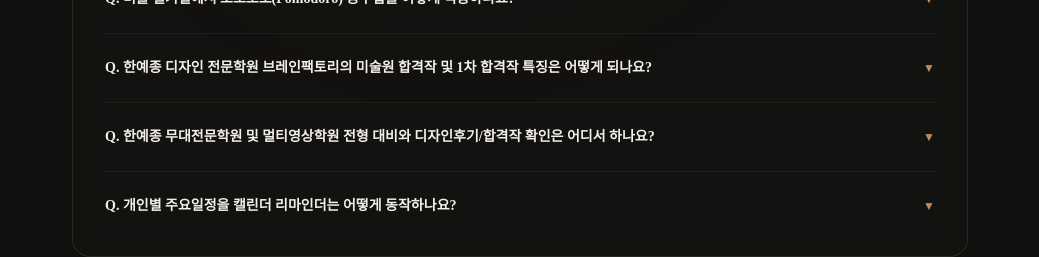
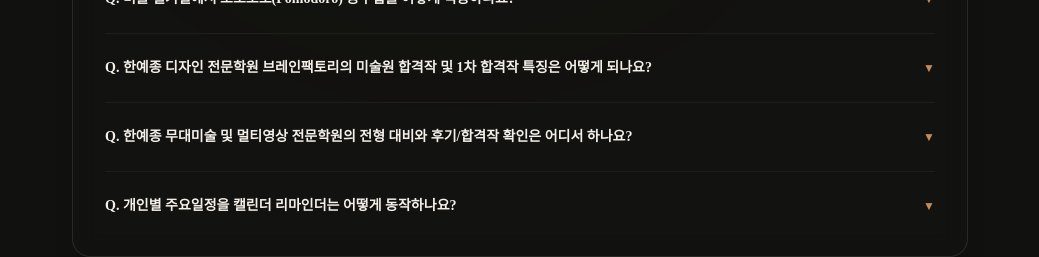
Before and after one commit to brainfactoryvive/art-calender, a Next.js app: page / in a window 1280 px wide. Shown: the part 2480-2737 px from the top of the page, without its empty margins (120-1159 px from the left). Built offline with nearby package versions, Linux system fonts and the light colour scheme; no server answers.

Commit message:
seo: Refine K-Arts (한예종) FAQ content with social links (Instagram & Blog) as requested

```diff
--- a/app/page.tsx
+++ b/app/page.tsx
@@ -23,11 +23,11 @@ export default function Home() {
     },
     {
       q: "한예종 디자인 전문학원 브레인팩토리의 미술원 합격작 및 1차 합격작 특징은 어떻게 되나요?",
-      a: "브레인팩토리 한예종디자인전문학원/미술원 전문관의 2026 한예종 디자인 1차 합격작과 최종 합격작들은 단순 유행 스타일 암기를 배제하고, 출제의 본질을 꿰뚫는 공간 연출과 문제 해석력에 포커싱했습니다. 한예종 전문학원의 차별화된 합격작 정밀 분석 결과는 학생들의 개인별 일간 크리틱 데이터베이스와 캘린더에 고스란히 연계 연동됩니다."
+      a: "브레인팩토리 한예종디자인전문학원/미술원 전문관의 2026 한예종 디자인 1차 합격작과 최종 합격작들은 단순 유행 스타일 암기를 배제하고, 출제의 본질을 꿰뚫는 공간 연출과 문제 해석력에 포커싱했습니다. 한예종 전문학원의 차별화된 디자인 합격작 정밀 분석 결과는 브레인팩토리 인스타그램을 통해 공개되고 있습니다. "
     },
     {
-      q: "한예종 무대전문학원 및 멀티영상학원 전형 대비와 디자인후기/합격작 확인은 어디서 하나요?",
-      a: "한예종 무대전문학원 및 한예종 멀티영상학원 전형을 집중 대비하는 미대 입시생들을 위해, 무대미술과 및 멀티미디어영상과 합격생들의 리얼 한예종 디자인후기 아카이브와 2026 한예종 합격작 포트폴리오 열람을 제공합니다. 본 통합 캘린더 시스템은 1차 실기고사 일정부터 2차 구술 및 심층 실기 루틴까지 학생 개별 템포에 맞춰 밀착 제어합니다."
+      q: "한예종 무대미술 및 멀티영상 전문학원의 전형 대비와 후기/합격작 확인은 어디서 하나요?",
+      a: "한예종 무대미술 및 한예종 멀티영상 전문학원 전형을 집중 대비하는 미대 입시생들을 위해, 무대미술과 및 멀티미디어영상과 합격생들의 2026 한예종 합격작 포트폴리오 열람을 인스타그램과 블로그를 통해 제공합니다. 본 통합 캘린더 시스템은 1차 실기고사 일정부터 2차 구술 및 심층 실기 루틴까지 학생 개별 템포에 맞춰 밀착 제어하여 합격에 이를수 있도록 합니다."
     },
     {
       q: "개인별 주요일정을 캘린더 리마인더는 어떻게 동작하나요?",
```
